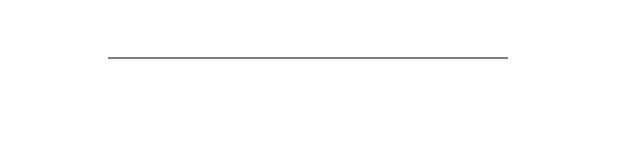
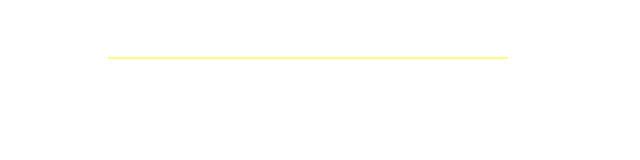
Before and after one commit to evelyn1216/d33, a plain HTML site: page index.html in a window 1280 px wide. Shown: the whole page, without its empty margins (0-640 px from the left). Drawn offline with nearby package versions, Linux system fonts and the light colour scheme.

Commit message:
Update index.html

```diff
--- a/index.html
+++ b/index.html
@@ -21,7 +21,7 @@
        .attr("x2", 500)
        .attr("y1", 50)
        .attr("y2", 50)
-       .attr("stroke", "black")
+       .attr("stroke", "yellow")
 </script>
 </body>
 </html>
```
